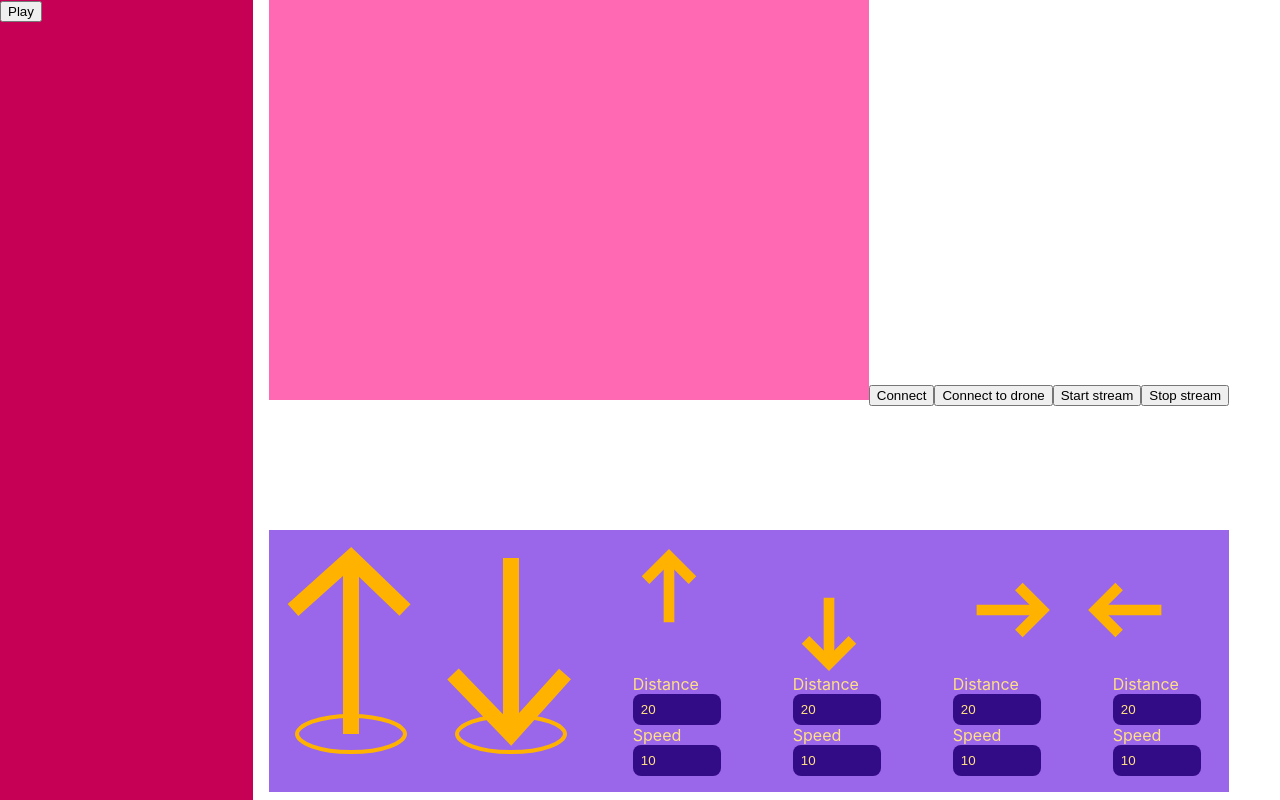
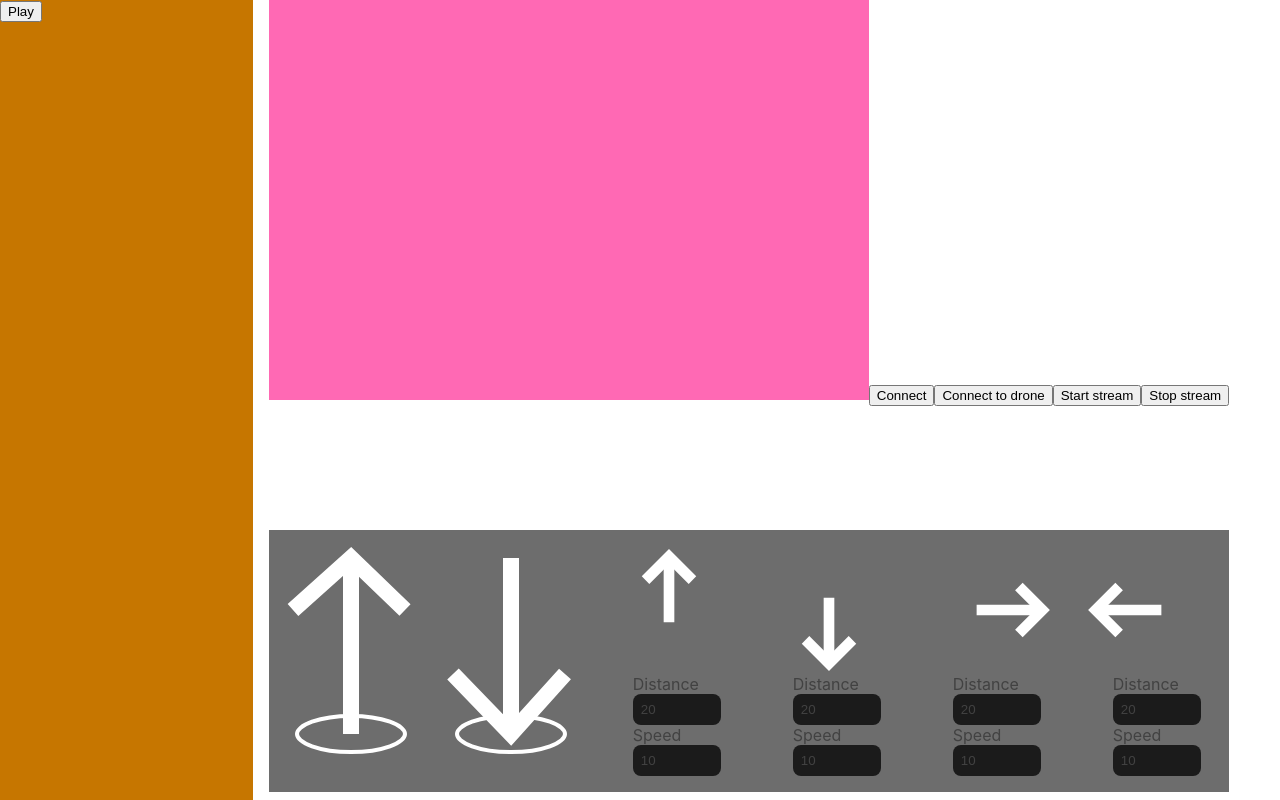
Before and after one commit to Ragnar-H/TelloGo, a React (Create React App) app in the folder client/: page / in a window 1280 px wide. Built offline with nearby package versions, Linux system fonts and the light colour scheme.

Commit message:
Replace DEV colors with less "clown threw up" palette

```diff
--- a/client/src/theme.ts
+++ b/client/src/theme.ts
@@ -1,10 +1,10 @@
-export const primaryColor = '#ff4081'
-export const primaryLightColor = '#ff79b0'
-export const primaryDarkColor = '#c60055'
-export const secondaryColor = '#673ab7'
-export const secondaryLightColor = '#9a67ea'
-export const secondaryDarkColor = '#320b86'
-export const primaryTextColor = '#ffe082'
-export const secondaryTextColor = '#ffb300'
+export const primaryColor = '#ffa500'
+export const primaryLightColor = '#ffd64a'
+export const primaryDarkColor = '#c67600'
+export const secondaryColor = '#424242'
+export const secondaryLightColor = '#6d6d6d'
+export const secondaryDarkColor = '#1b1b1b'
+export const primaryTextColor = '#424242'
+export const secondaryTextColor = '#ffffff'
 
 export const sizingUnit = 8
```
